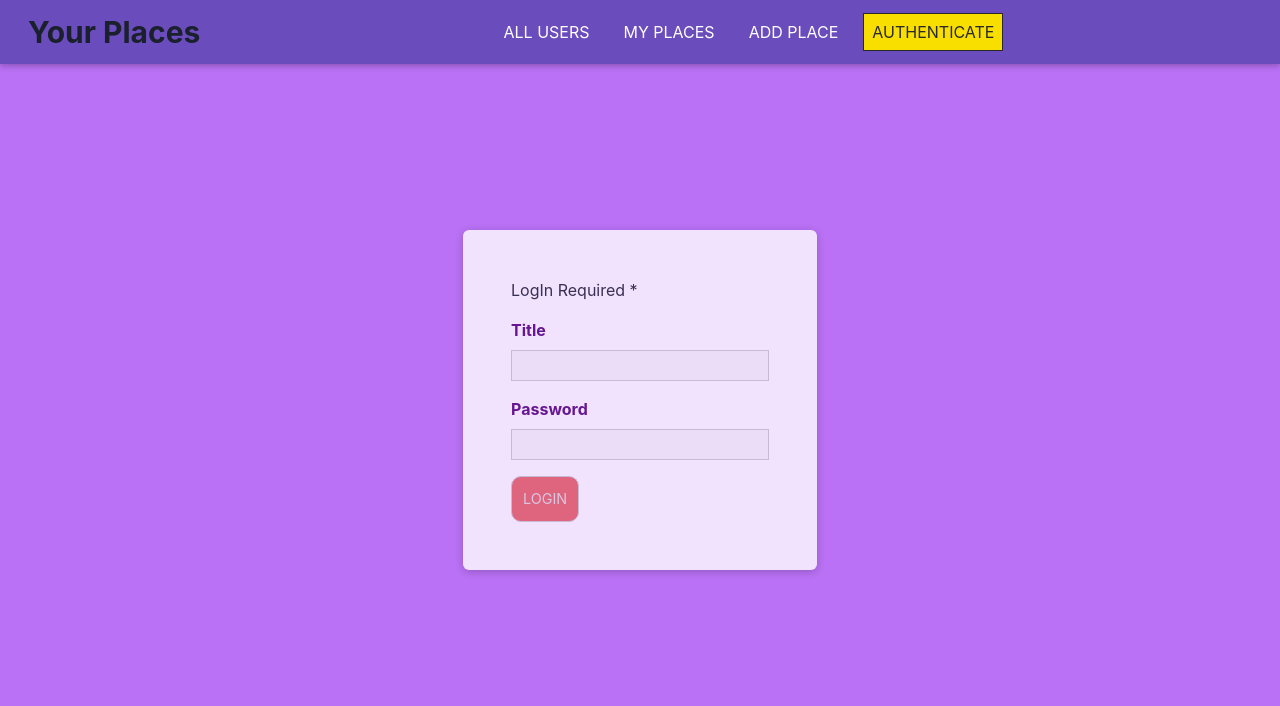
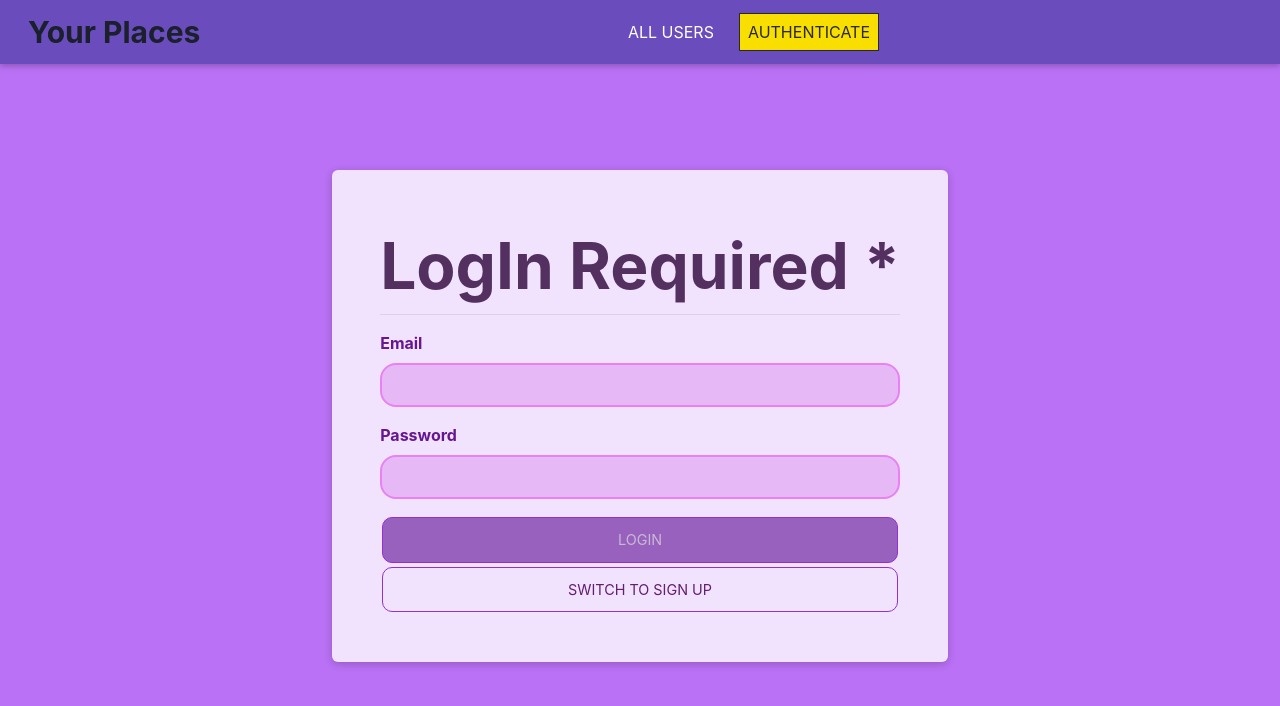
Before and after one commit to shehharyar/MERN, a React (Vite) app in the folder Frontend/: page /auth in a window 1280 px wide. Shown: the top 706 px of the page. Built offline with nearby package versions, Linux system fonts and the light colour scheme.

Commit message:
FrontEnd of app has been Completed

```diff
--- a/Frontend/src/App.jsx
+++ b/Frontend/src/App.jsx
@@ -1,36 +1,68 @@
 import {BrowserRouter as Router , Routes, Route, } from "react-router-dom";
+
 import NewPlace from "./places/pages/NewPlace";
 import User from "./user/pages/User";
-// import { ChakraProvider } from "@chakra-ui/react";
+import React, { useState, useCallback } from "react";
 import './App.css';
-// import MainNavigation from "./shared/components/Navigation/MainNavigation";
-// import NavLinks from "./shared/components/Navigation/Navbar";
 import MainNavigation from "./shared/components/Navigation/MainNavigation";
 import UserPlaces from "./places/pages/UserPlaces";
 import UpdatePlace from "./places/pages/UpdatePlace";
 import Auth from "./user/pages/Auth";
+import { AuthCOntext } from "./shared/context/auth-context";
 
 function App() {
+  const [isLoggedIn, setIsLoggedIn]= useState(false);
+  const LogIn=useCallback(()=>{
+    setIsLoggedIn(true);
+  },[]);
+  const LogOut=useCallback(()=>{
+    setIsLoggedIn(false);
+  },[]);
+let routes;
 
-  return (
-    <div className="App">
-      {/* <MainNavigation/>
-       */}
-    <Router>
-       <MainNavigation/>
-      <Routes>
+if(isLoggedIn){
+  routes=(
+
+    <Routes>
         <Route path="/" element={<User/>}/>
         <Route path="/:userId/places" element={<UserPlaces/>}/>
         <Route path="/places/new" element={<NewPlace/>}/>
         <Route path="/places/:placeId" element={<UpdatePlace/>}/>
-        <Route path="/auth" element={<Auth/>}/>
-      </Routes>
-    </Router>
+    </Routes>
+
+  );
+}
+else{
+routes=(
+<Routes>
+
+  <Route path="/" element={<User/>}/>
+  <Route path="/:userId/places" element={<UserPlaces/>}/>
+  <Route path="/auth" element={<Auth/>}/>
+
+</Routes>);
+}
+
+  return (
+
+       <AuthCOntext.Provider value={{
+        isLoggedIn: isLoggedIn,
+        Login: LogIn,
+        LogOut: LogOut
+       }}>
+
+    <Router>
+       <MainNavigation/>
+         <div className="App">
+
+    {routes}
 
 
-{/* </ChakraProvider> */}
     </div>
-  );
+    </Router>
+       </AuthCOntext.Provider>
+
+        );
 
 }
 
--- a/Frontend/src/places/components/PlaceItem.jsx
+++ b/Frontend/src/places/components/PlaceItem.jsx
@@ -1,17 +1,19 @@
 import { Button} from '@chakra-ui/react';
 import { Modal } from 'antd';
-import React, {useState} from 'react'
+import React, {useState, useContext} from 'react'
 import { Link } from 'react-router-dom';
 import Card from '../../shared/components/UIElements/Card';
 import ReactModal from '../../shared/components/UIElements/ReactModal';
 import './PlaceItem.css';
 import { useDisclosure } from '@chakra-ui/react';
+import { AuthCOntext } from '../../shared/context/auth-context';
 
 // import Map from '../../shared/components/UIElements/Map';
 const PlaceItem = ({image, id, title, description, address, coordinates}) => {
   const { isOpen, onOpen, onClose } = useDisclosure()
   const [modal1Open, setModal1Open] = useState(false);
   const [modal2Open, setModal2Open] = useState(false);
+  const authCtx=  useContext(AuthCOntext);
   return (
     <div>
 <ReactModal header={title} isOpen={isOpen} onClose={onClose} coordinates={coordinates}/>
@@ -38,9 +40,10 @@ const PlaceItem = ({image, id, title, description, address, coordinates}) => {
         }
         <Button onClick={onOpen} className="btn"> View On Map </Button>
         <Link to={`/places/${id}`}>
-        <Button variant='solid' className="btn"> Edit </Button>
+
+        {authCtx.isLoggedIn && <Button variant='solid' className="btn"> Edit </Button>}
         </Link>
-        <Button  className='btn' onClick={() => setModal2Open(true)}> Delete </Button>
+        {authCtx.isLoggedIn && <Button  className='btn' onClick={() => setModal2Open(true)}> Delete </Button>}
       </div>
     </Card>
 
--- a/Frontend/src/shared/FormElements/Button.jsx
+++ b/Frontend/src/shared/FormElements/Button.jsx
@@ -7,7 +7,7 @@ const Button = props => {
   if (props.href) {
     return (
       <a
-        className={`button button--${props.size || 'default'} ${props.inverse &&
+        className={  `button button--${props.size || 'default'}    ${props.inverse &&
           'button--inverse'} ${props.danger && 'button--danger'}`}
         href={props.href}
       >
@@ -29,7 +29,7 @@ const Button = props => {
   }
   return (
     <button
-      className={`button button--${props.size || 'default'} ${props.inverse &&
+      className={`button button--${props.size || 'default'} ${props.className} ${props.inverse &&
         'button--inverse'} ${props.danger && 'button--danger'}`}
       type={props.type}
       onClick={props.onClick}
--- a/Frontend/src/shared/FormElements/Input.jsx
+++ b/Frontend/src/shared/FormElements/Input.jsx
@@ -22,7 +22,7 @@ const inputReducer = (state, action) => {
 
 
 
-const Input = ({ id, element, title, type, initialValue, initialIsValid, rows, errorText,validators,onInput, placeholder}) =>{
+const Input = ({ id, element, title, type, className,initialValue, initialIsValid, rows, errorText,validators,onInput, placeholder}) =>{
 
   const [inputState, dispatch] = useReducer(inputReducer,
     {
@@ -62,6 +62,7 @@ const touchHandler = () =>{
     <input
 
     id={id} type={type}
+    className={className}
     placeholder={placeholder}
     onBlur={touchHandler}
     onChange={changeHandler}
--- a/Frontend/src/shared/components/Navigation/NavLinks.jsx
+++ b/Frontend/src/shared/components/Navigation/NavLinks.jsx
@@ -1,22 +1,32 @@
 import React from 'react'
 import './NavLinks.css';
+import { useContext } from 'react';
+import { AuthCOntext } from '../../context/auth-context';
 import { NavLink } from 'react-router-dom'
 const NavLinks = ({id}) => {
+ const authCtx= useContext(AuthCOntext);
   return (
 
         <ul className="nav-links weblinks" id={id}>
     <li>
       <NavLink to="/" exact>ALL USERS</NavLink>
     </li>
-    <li>
+    { authCtx.isLoggedIn && <li>
       <NavLink to="/u1/places">MY PLACES</NavLink>
-    </li>
-    <li>
+    </li>}
+    {
+      authCtx.isLoggedIn &&
+      <li>
       <NavLink to="/places/new">ADD PLACE</NavLink>
-    </li>
+    </li>}
+    {!authCtx.isLoggedIn &&
     <li>
       <NavLink to="/auth">AUTHENTICATE</NavLink>
-    </li>
+    </li>}
+{
+  authCtx.isLoggedIn && <button onClick={authCtx.LogOut}>LogOut</button>
+}
+
   </ul>
 
   )
--- /dev/null
+++ b/Frontend/src/shared/context/auth-context.js
@@ -0,0 +1,9 @@
+import { createContext } from "react";
+
+export const AuthCOntext= createContext({
+    isLoggedIn: false,
+    Login: () =>{},
+    LogOut: () =>{},
+
+
+});
--- a/Frontend/src/shared/hooks/form-hook.js
+++ b/Frontend/src/shared/hooks/form-hook.js
@@ -7,6 +7,9 @@ const formReducer = (state, action) => {
         case 'INPUT_CHANGE':
         let formIsValid = true;
         for (const inputId in state.inputs) {
+          if(!state.inputs[inputId]){
+            continue;
+          }
             if (inputId === action.inputId) {
             formIsValid = formIsValid && action.isValid;
         } else {
--- a/Frontend/src/user/components/Dummy.jsx
+++ b/Frontend/src/user/components/Dummy.jsx
@@ -6,7 +6,7 @@ import { Link } from 'react-router-dom';
 // import Card from '../../shared/components/UIElements/Card';
 const Dummy = ( { id, image, name, placesCount} ) => {
   return (
-    <li>
+    <li key={id}>
 
         <Link to={`/${id}/places`}>
 
--- a/Frontend/src/user/pages/Auth.css
+++ b/Frontend/src/user/pages/Auth.css
@@ -26,19 +26,55 @@
   }
   */
   .authentication{
-    padding: 3rem !important ;
+    width: "100%" !important;
+    /* padding: 2rem !important ; */
+    margin-top: 2rem;
+
 
   }
   .btn{
+    padding: 1rem 3rem;
+   color: #ffffff;
     background: #4e0a4e;
+    margin: 2px;
+    transition: 0.4s ease-in;
+  }
+  .btn-2{
+    padding: 1rem 3rem;
+    margin: 2px;
+
+    background-color: #ffffff !important;
+    color: #4e0a4e;
+    transition: 0.4s ease-in-out;
+
+
+  }
+  .btn-2:hover
+  {
+    background: #5c235c !important;
+    color: #ffffff;
+    transition: 0.4s ease-in;
+
+
+  }
+  .btn_container{
+    display: flex;
+    justify-content: space-between;
+    flex-direction: column;
   }
 .input{
-    width: 100 !important;
-    padding: 1rem !important;
+    width: "100%" !important;
+    height: auto;
+    border-radius: 1rem;
+    padding: 0.5rem 1rem !important;
     color: blueviolet !important;
-    background-color: rgb(228, 179, 233) !important;
+    background-color: rgb(242, 203, 247) !important;
     border: 2px solid rgb(245, 133, 245) !important;
-    margin-top: 3rem !important;
+    /* margin-top: 3rem !important; */
+}
+.error{
+    border-color: red;
+    background-color: rgb(219, 170, 170);
 }
 .input:focus,
 .input:hover{
@@ -53,7 +89,11 @@
 
 h1{
     text-align: center;
-    font-size: medium;
-    font-weight: bold;
-    color: rgba(105, 51, 105, 0.904);
+    font-size: 4rem;
+font-weight: bold !important;
+    color: rgba(39, 10, 39, 0.904);
 }
+/* form{
+    border: 2px solid red;
+    padding: 6rem;
+} */
--- a/Frontend/src/user/pages/Auth.jsx
+++ b/Frontend/src/user/pages/Auth.jsx
@@ -1,16 +1,20 @@
-import React from 'react';
+// import React from 'react';
+import { useContext, useState } from 'react';
 import './Auth.css';
 import { VALIDATOR_EMAIL, VALIDATOR_MINLENGTH, VALIDATOR_REQUIRE } from '../../shared/utils/validators';
 import Input from '../../shared/FormElements/Input';
 import Card from '../../shared/components/UIElements/Card';
 import useForm from '../../shared/hooks/form-hook';
 import Button from '../../shared/FormElements/Button';
+import { AuthCOntext } from '../../shared/context/auth-context';
 
 
 
 
 function Auth() {
-const [formState, inputHandler]= useForm({
+  const [isLoginMode, setIsLoginMode]= useState(true);
+  const authCtx= useContext(AuthCOntext);
+  const [formState, inputHandler, setFormData]= useForm({
   email: {
     value: "",
     isValid: false
@@ -21,22 +25,60 @@ const [formState, inputHandler]= useForm({
   }
 }, false);
 
-function SubmitHandler(event){
+
+function swicthModeHandler(){
+if(!isLoginMode){
+  setFormData({
+    ...formState.inputs,
+    name: undefined
+  },
+  formState.inputs.email.isValid && formState.inputs.password.isValid);
+}
+else{
+  setFormData(
+    {
+      ...formState.inputs,
+      name:{
+        value: '',
+        isValid: false
+      },
+    },
+    false
+  );
+}
+
+  setIsLoginMode(prevMode => !prevMode)
+}
+
+console.log(formState.inputs)
+
+const SubmitHandler= event =>{
   event.preventDefault();
   console.log(formState.inputs)
+  authCtx.Login();
 }
 return (
 
   <Card className='authentication'>
-          <h2>LogIn Required *</h2>
-
+          <h1>LogIn Required *</h1>
+         <hr />
     <form onSubmit={SubmitHandler}>
-      <Input
-        id="title"
-        className="input"
+     {!isLoginMode && <Input
+        id="name"
+        className={`input ${!formState.inputs.email.isValid ? " error ":null }`}
         element="input"
         type="text"
-        title="Title"
+        title="Your Name"
+        validators={[VALIDATOR_REQUIRE()]}
+        errorText="Please enter a name."
+        onInput={inputHandler}
+      />}
+      <Input
+        id="email"
+        className={`input ${!formState.inputs.email.isValid ? " error ":null }`}
+        element="input"
+        type="eamil"
+        title="Email"
         validators={[VALIDATOR_REQUIRE()]}
         errorText="Please enter a valid email address."
         onInput={inputHandler}
@@ -51,8 +93,19 @@ return (
         errorText="Please enter a valid password. at least 5 characters!"
         onInput={inputHandler}
       />
-      <Button type="submit" className="btn" disabled={!formState.isValid}>LOGIN</Button>
+
+      <div className='btn_container'>
+
+      <Button type="submit" className="btn" disabled={!formState.isValid}>
+        {isLoginMode ? "LOGIN" : "SIGN UP"}</Button>
+      </div>
+
         </form>
+        <div className='btn_container'>
+
+      <Button type="submit"  onClick={swicthModeHandler} className="btn-2">SWITCH TO {isLoginMode ? "SIGN UP" : "SIGN IN"}</Button>
+          </div>
+
       </Card>
 
   )
```
